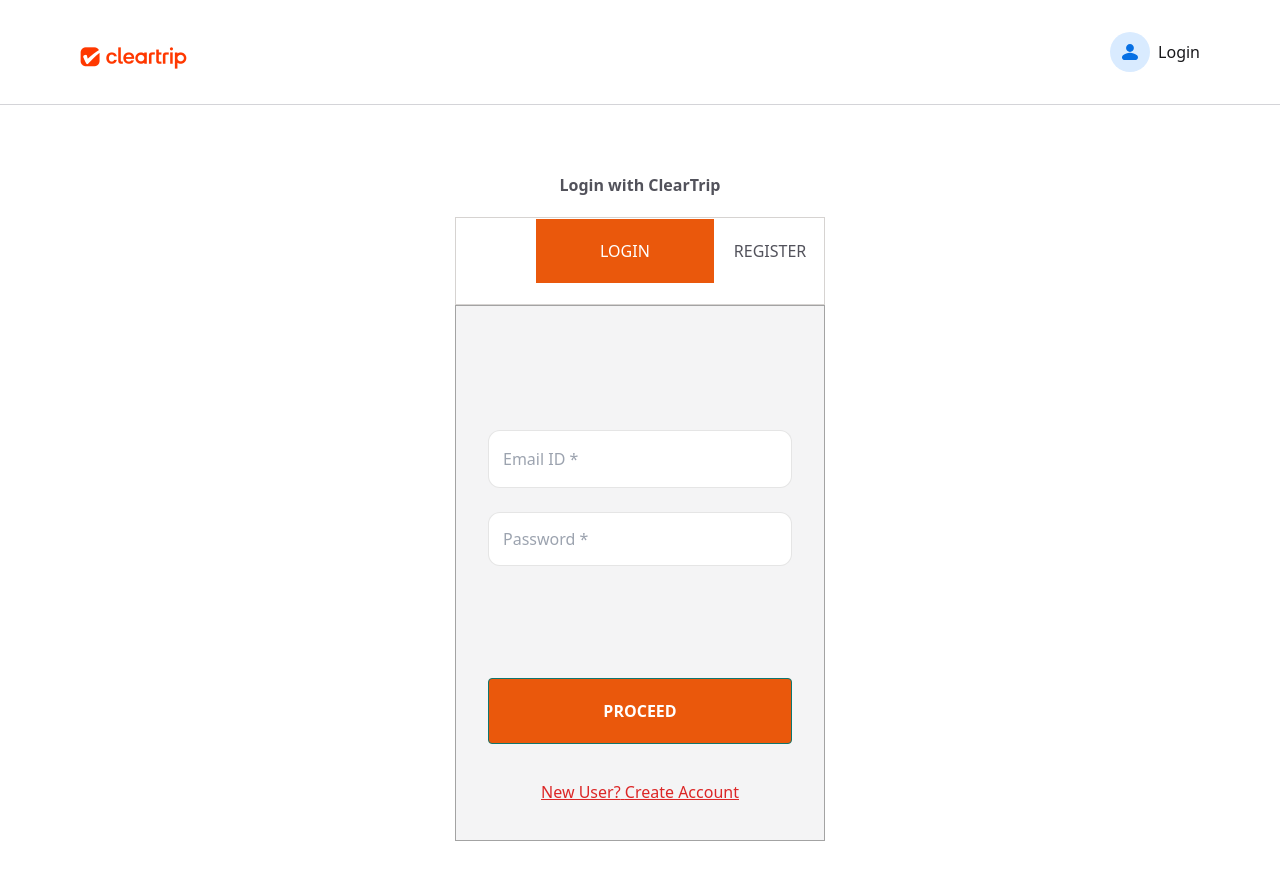
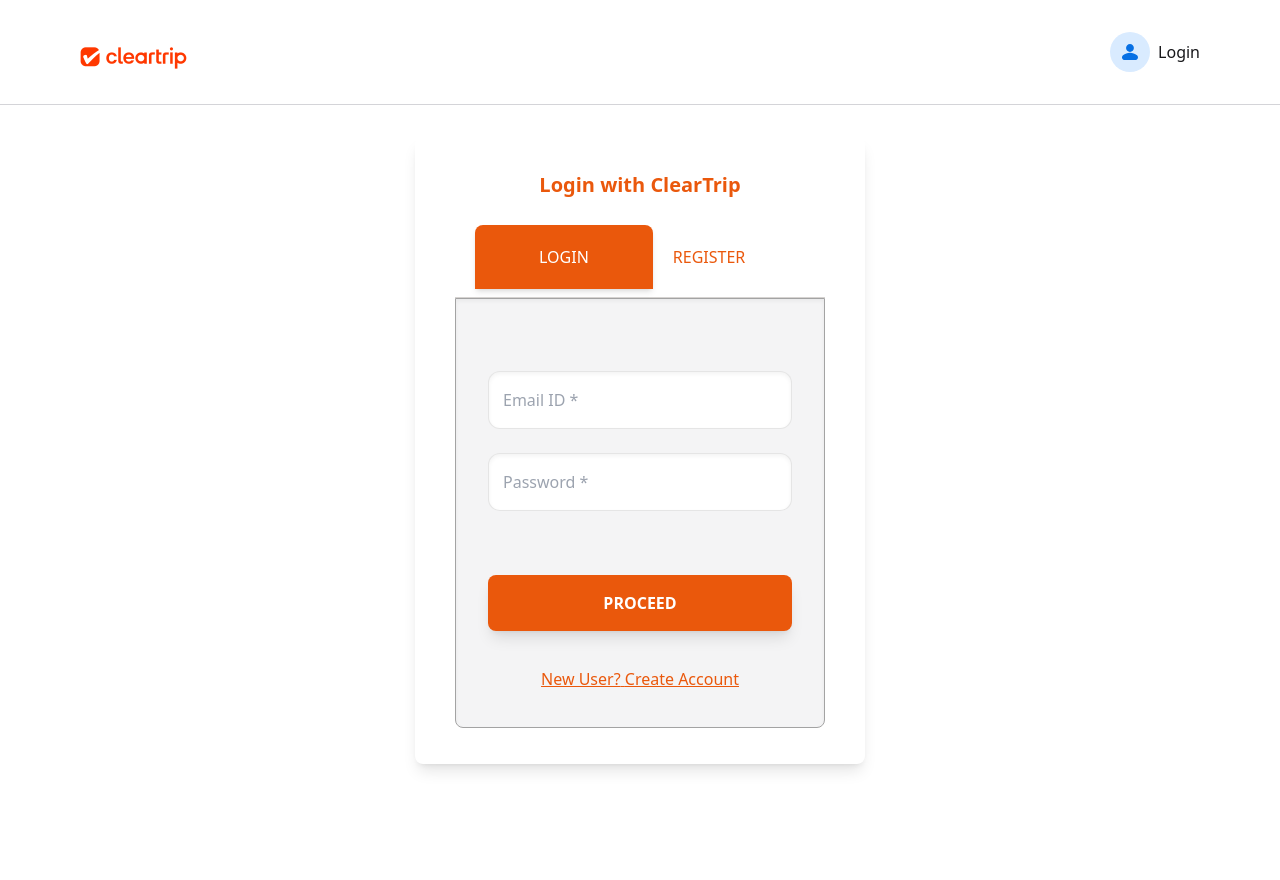
Before and after one commit to r69shabh/ClearTrip-Clone, a React (Create React App) app: page / in a window 1280 px wide. Shown: the top 880 px of the page. After the commit the page ends 800 px from the top, so only its background shows below. Built offline with nearby package versions, Linux system fonts and the light colour scheme.

Commit message:
design changes for login/signup added hotels.js file to make popups for future updates

```diff
--- a/src/components/Authentication/Login.js
+++ b/src/components/Authentication/Login.js
@@ -46,24 +46,21 @@
 
   return (
     <div className="flex justify-center items-center px-16 py-8 bg-white max-md:px-5">
-      <div className="flex flex-col px-10 py-9 max-w-full bg-white w-[450px] max-md:px-5">
-        <div className="self-center text-base font-bold leading-6 text-center text-zinc-600">
+      <div className="flex flex-col px-10 py-9 max-w-full bg-white w-[450px] max-md:px-5 rounded-lg shadow-lg">
+        <div className="self-center text-xl font-bold leading-6 text-center text-orange-600">
           Login with ClearTrip
         </div>
-        <div className="flex flex-col py-px pr-px pl-20 mt-5 border border-solid border-stone-300 max-md:pl-5">
+        <div className="flex flex-col py-2 pr-2 pl-5 mt-5 border-b border-solid border-stone-300">
           <div className="flex gap-5 justify-between self-start text-base leading-6 text-center uppercase whitespace-nowrap">
-            <Link to="/login" className="justify-center items-start px-16 py-5 text-white bg-orange-600 max-md:pr-5 max-md:pl-6">
+            <Link to="/login" className="px-16 py-5 text-white bg-orange-600 rounded-t-lg shadow-md">
               Login
             </Link>
-            <Link to="/register" className="my-auto text-zinc-600">Register</Link>
-          </div>
-          <div className="flex flex-col justify-center self-end py-px mt-2 mr-20 w-5 max-md:mr-2.5">
-            <div className="z-10 shrink-0 h-2.5" />
+            <Link to="/register" className="my-auto text-orange-600 hover:underline">Register</Link>
           </div>
         </div>
-        <div className="flex z-10 flex-col justify-end px-8 pt-20 pb-9 text-base font-light border border-solid bg-zinc-100 border-neutral-400 text-zinc-400 max-md:px-5">
+        <div className="flex flex-col justify-end px-8 pt-10 pb-9 text-base font-light bg-zinc-100 border border-neutral-400 text-zinc-400 rounded-b-lg shadow-inner max-md:px-5">
           <input
-            className="justify-center items-start px-3.5 py-4 mt-11 whitespace-nowrap bg-white rounded-xl border border-solid border-black border-opacity-10 max-md:pr-5 max-md:mt-10"
+            className="justify-center items-start px-3.5 py-4 mt-8 bg-white rounded-xl border border-solid border-black border-opacity-10 shadow-inner"
             type="email"
             name="email"
             placeholder="Email ID *"
@@ -71,7 +68,7 @@
             onChange={handleChange}
           />
           <input
-            className="justify-center items-start px-3.5 py-3.5 mt-6 bg-white rounded-xl border border-solid border-black border-opacity-10 max-md:pr-5"
+            className="justify-center items-start px-3.5 py-4 mt-6 bg-white rounded-xl border border-solid border-black border-opacity-10 shadow-inner"
             type="password"
             name="password"
             placeholder="Password *"
@@ -79,14 +76,14 @@
             onChange={handleChange}
           />
           <button
-            className="justify-center items-center px-16 py-4 mt-28 font-semibold text-center text-white uppercase whitespace-nowrap bg-orange-600 rounded border border-teal-700 border-solid leading-[200%] max-md:px-5 max-md:mt-10"
+            className="justify-center items-center px-16 py-4 mt-16 font-semibold text-center text-white uppercase bg-orange-600 rounded-lg shadow-lg"
             onClick={handleLogin}
           >
             Proceed
           </button>
-          <Link to="/register" className="self-center mt-9 leading-6 text-center text-red-600 underline">
+          <Link to="/register" className="self-center mt-9 leading-6 text-center text-orange-600 underline">
             New User?{' '}
-            <span className="text-red-600 underline">Create Account</span>
+            <span className="underline">Create Account</span>
           </Link>
         </div>
       </div>
--- a/src/components/Authentication/Register.js
+++ b/src/components/Authentication/Register.js
@@ -52,7 +52,7 @@
       });
 
       alert('Registration successful');
-      navigate('/register');
+      navigate('/login'); // Redirect to login page after successful registration
     } catch (error) {
       console.error('Registration error', error);
       alert(`An error occurred during registration: ${error.message}`);
@@ -61,24 +61,21 @@
 
   return (
     <div className="flex justify-center items-center px-16 py-8 bg-white max-md:px-5">
-      <div className="flex flex-col px-10 py-9 max-w-full bg-white w-[450px] max-md:px-5">
-        <div className="self-center text-base font-bold leading-6 text-center text-zinc-600">
+      <div className="flex flex-col px-10 py-9 max-w-full bg-white w-[450px] max-md:px-5 rounded-lg shadow-lg">
+        <div className="self-center text-xl font-bold leading-6 text-center text-orange-600">
           Register with ClearTrip
         </div>
-        <div className="flex flex-col py-px pr-px pl-20 mt-5 border border-solid border-stone-300 max-md:pl-5">
+        <div className="flex flex-col py-2 pr-2 pl-5 mt-5 border-b border-solid border-stone-300">
           <div className="flex gap-5 justify-between self-start text-base leading-6 text-center uppercase whitespace-nowrap">
-            <Link to="/login" className="my-auto text-zinc-600">Login</Link>
-            <Link to="/register" className="justify-center items-start px-16 py-5 text-white bg-orange-600 max-md:pr-5 max-md:pl-6">
+            <Link to="/login" className="my-auto text-orange-600 hover:underline">Login</Link>
+            <Link to="/register" className="px-16 py-5 text-white bg-orange-600 rounded-t-lg shadow-md">
               Register
             </Link>
           </div>
-          <div className="flex flex-col justify-center self-end py-px mt-2 mr-20 w-5 max-md:mr-2.5">
-            <div className="z-10 shrink-0 h-2.5" />
-          </div>
         </div>
-        <div className="flex z-10 flex-col justify-end px-8 pt-20 pb-9 text-base font-light border border-solid bg-zinc-100 border-neutral-400 text-zinc-400 max-md:px-5">
+        <div className="flex flex-col justify-end px-8 pt-10 pb-9 text-base font-light bg-zinc-100 border border-neutral-400 text-zinc-400 rounded-b-lg shadow-inner max-md:px-5">
           <input
-            className="justify-center items-start px-3.5 py-4 mt-11 whitespace-nowrap bg-white rounded-xl border border-solid border-black border-opacity-10 max-md:pr-5 max-md:mt-10"
+            className="justify-center items-start px-3.5 py-4 mt-8 bg-white rounded-xl border border-solid border-black border-opacity-10 shadow-inner"
             type="text"
             name="name"
             placeholder="Name"
@@ -86,7 +83,7 @@
             onChange={handleChange}
           />
           <input
-            className="justify-center items-start px-3.5 py-3.5 mt-6 bg-white rounded-xl border border-solid border-black border-opacity-10 max-md:pr-5"
+            className="justify-center items-start px-3.5 py-4 mt-6 bg-white rounded-xl border border-solid border-black border-opacity-10 shadow-inner"
             type="email"
             name="email"
             placeholder="Email ID *"
@@ -94,7 +91,7 @@
             onChange={handleChange}
           />
           <input
-            className="justify-center items-start px-3.5 py-3.5 mt-4 bg-white rounded-xl border border-solid border-black border-opacity-10 max-md:pr-5"
+            className="justify-center items-start px-3.5 py-4 mt-6 bg-white rounded-xl border border-solid border-black border-opacity-10 shadow-inner"
             type="password"
             name="password"
             placeholder="Choose New Password *"
@@ -102,7 +99,7 @@
             onChange={handleChange}
           />
           <input
-            className="justify-center items-start px-3.5 py-3.5 mt-4 bg-white rounded-xl border border-solid border-black border-opacity-10 max-md:pr-5"
+            className="justify-center items-start px-3.5 py-4 mt-6 bg-white rounded-xl border border-solid border-black border-opacity-10 shadow-inner"
             type="password"
             name="confirmPassword"
             placeholder="Confirm Password *"
@@ -110,14 +107,14 @@
             onChange={handleChange}
           />
           <button
-            className="justify-center items-center px-16 py-4 mt-28 font-semibold text-center text-white uppercase whitespace-nowrap bg-orange-600 rounded border border-teal-700 border-solid leading-[200%] max-md:px-5 max-md:mt-10"
+            className="justify-center items-center px-16 py-4 mt-16 font-semibold text-center text-white uppercase bg-orange-600 rounded-lg shadow-lg"
             onClick={handleRegister}
           >
             Register
           </button>
-          <Link to="/login" className="self-center mt-9 leading-6 text-center text-red-600 underline">
+          <Link to="/login" className="self-center mt-9 leading-6 text-center text-orange-600 underline">
             Already a Customer?{' '}
-            <span className="text-red-600 underline">Login</span>
+            <span className="underline">Login</span>
           </Link>
         </div>
       </div>
--- a/src/components/Hotels/HotelCard.js
+++ b/src/components/Hotels/HotelCard.js
@@ -1,7 +1,9 @@
+// hotelcard.js
+
 import React from 'react';
 import './HotelCard.css';
 
-const HotelCard = ({ hotel }) => {
+const HotelCard = ({ hotel, onClick }) => {
   // Select the first image from the images array
   const imageUrl = hotel.images.length > 0 ? hotel.images[0] : '';
 
@@ -11,7 +13,7 @@
   const taxesAndFees = firstRoomCostDetails.taxesAndFees;
 
   return (
-    <div className="flex flex-col max-w-[288px] bg-white rounded-lg shadow-lg p-5">
+    <div className="flex flex-col max-w-[288px] bg-white rounded-lg shadow-lg p-5" onClick={onClick}>
       <div className="flex overflow-hidden relative flex-col justify-end w-full aspect-[1.2] rounded-t-lg">
         <img
           loading="lazy"
--- a/src/components/Hotels/Hotelslist.js
+++ b/src/components/Hotels/Hotelslist.js
@@ -101,4 +101,5 @@
   );
 };
 
+
 export default HotelsList;
```
